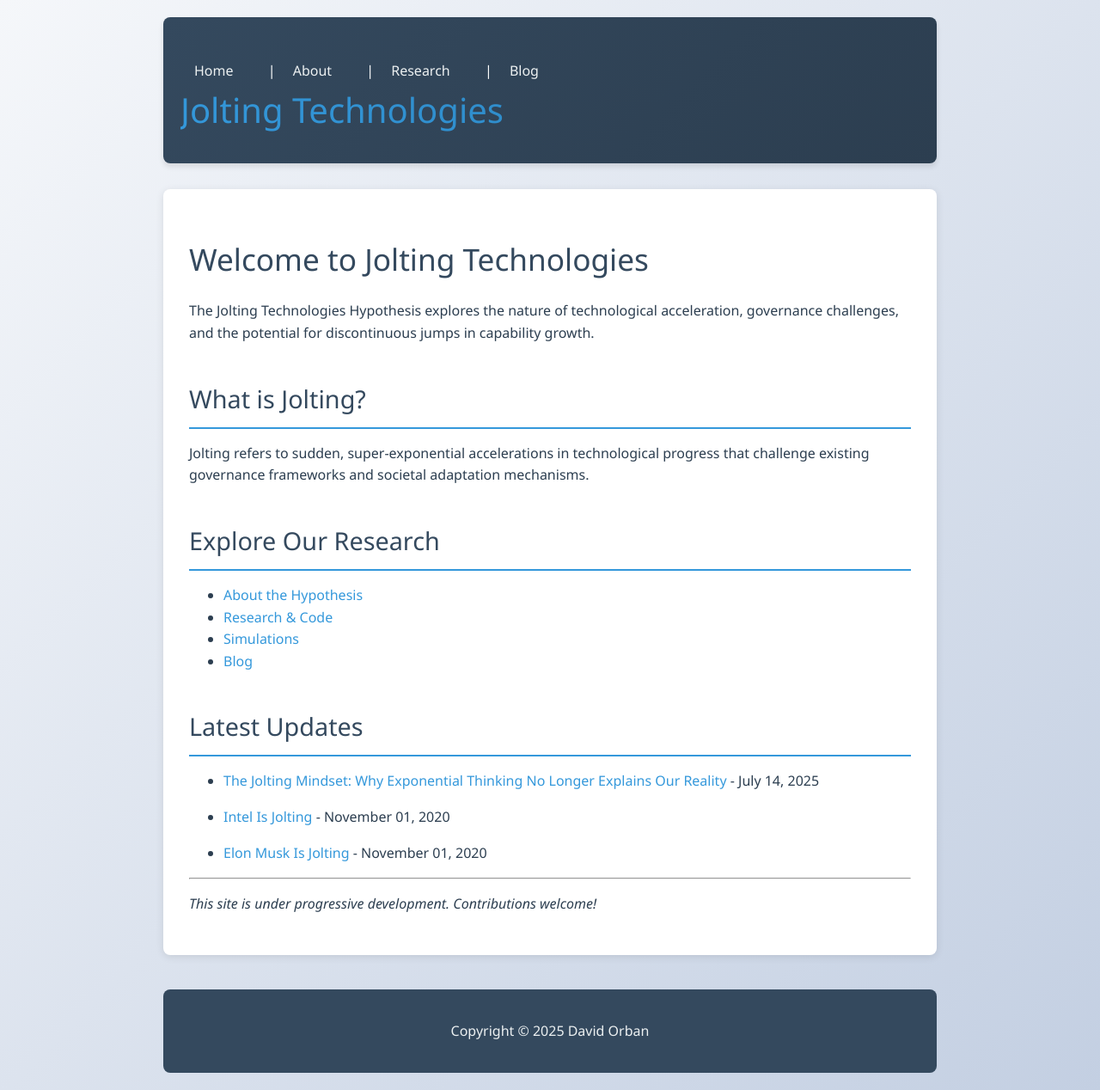
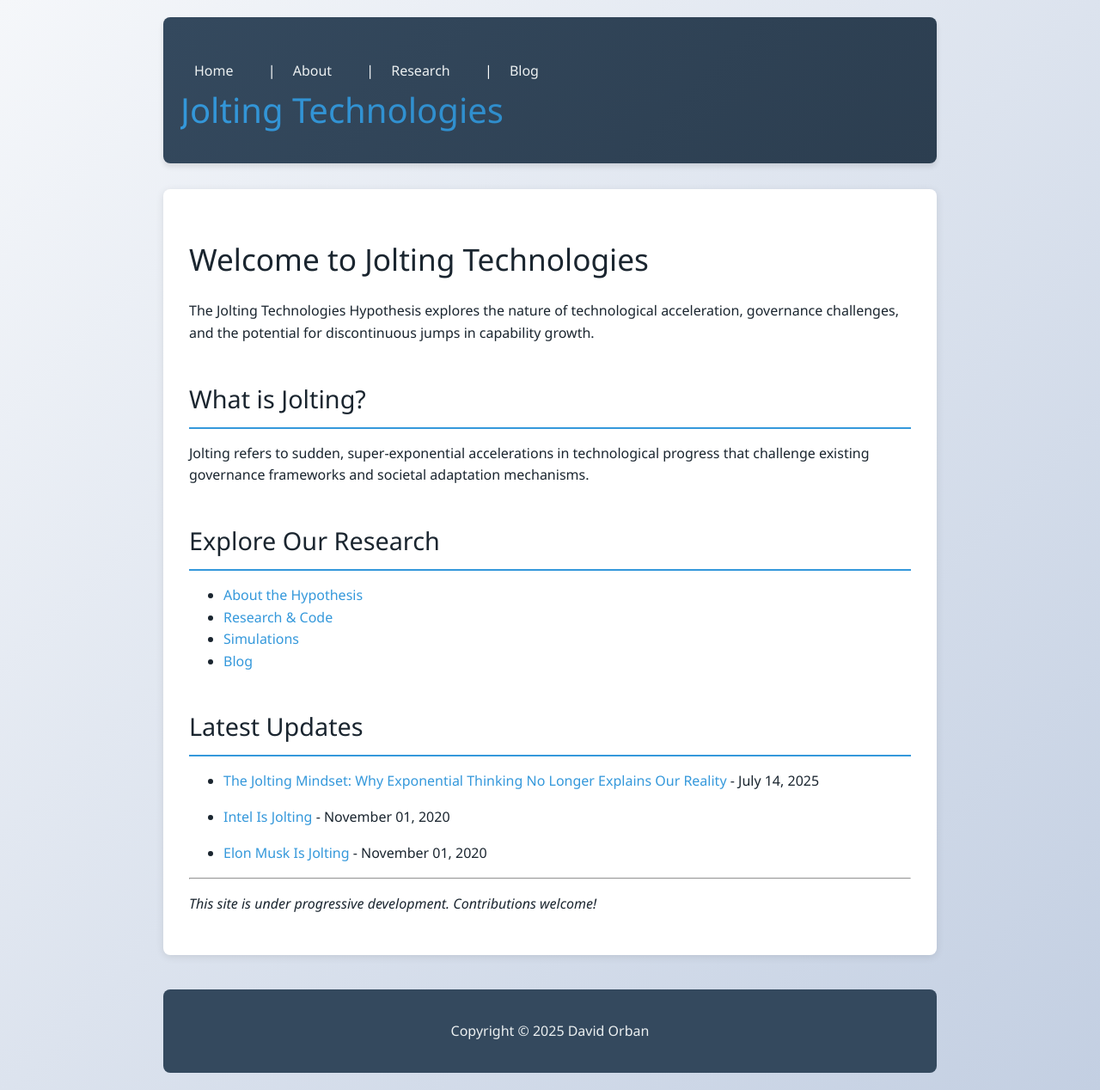
Before and after one commit to davidorban/jolting, a Jekyll site: the page built from docs/index.md, in a window 1280 px wide. Shown: the whole page at 86% size. Built offline with Jekyll 4.4.1, drawn with Linux system fonts in a browser that asks for light colours.

Commit message:
Darken text colors for better contrast in Getting Started and Citation sections

```diff
--- a/docs/assets/css/style.css
+++ b/docs/assets/css/style.css
@@ -5,7 +5,7 @@
   padding: 20px;
   line-height: 1.6;
   background: linear-gradient(135deg, #f5f7fa 0%, #c3cfe2 100%);
-  color: #2c3e50;
+  color: #1a252f;
 }
 
 header {
@@ -52,7 +52,7 @@
 }
 
 h1, h2, h3 {
-  color: #34495e;
+  color: #1a252f;
   font-weight: 300;
 }
 
```
